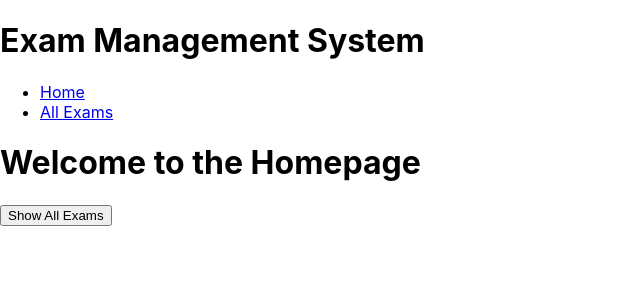
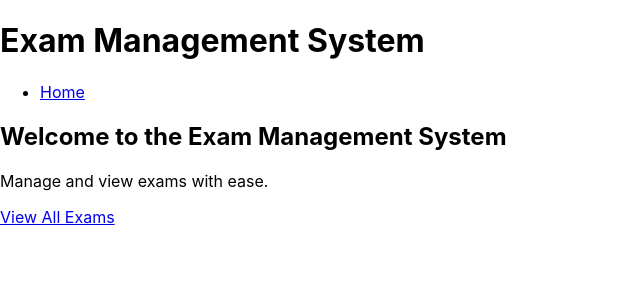
Before and after one commit to AdaamT/exam-management-app, a React (Create React App) app: page / in a window 1280 px wide. Shown: the top 300 px of the page, without its empty margins (0-640 px from the left). Built offline with nearby package versions, Linux system fonts and the light colour scheme.

Commit message:
homepage remade, errors gone

```diff
--- a/src/App.js
+++ b/src/App.js
@@ -1,6 +1,6 @@
 import React from "react";
 import { BrowserRouter as Router, Route, Link, Routes } from "react-router-dom";
-import Homepage from "./components/Homepage";
+import HomePage from "./components/HomePage";
 import ExamList from "./components/ExamList";
 
 function App() {
@@ -13,16 +13,11 @@ function App() {
             <li>
               <Link to="/">Home</Link>
             </li>
-            <li>
-              <Link to="/exams">All Exams</Link>
-            </li>
-            {/* Add more buttons for different pages */}
           </ul>
         </nav>
         <Routes>
-          <Route path="/" element={<Homepage />} />
+          <Route path="/" element={<HomePage />} />
           <Route path="/exams" element={<ExamList />} />
-          {/* Add more routes for different pages */}
         </Routes>
       </div>
     </Router>
--- a/src/components/HomePage.jsx
+++ b/src/components/HomePage.jsx
@@ -1,13 +1,14 @@
 import React from "react";
+import { Link } from "react-router-dom";
 
-const Homepage = () => {
-    return (
-      <div>
-        <h1>Welcome to the Homepage</h1>
-        <button>Show All Exams</button>
-        {/* Add other buttons for different pages later */}
-      </div>
-    );
-  };
+const HomePage = () => {
+  return (
+    <div>
+      <h2>Welcome to the Exam Management System</h2>
+      <p>Manage and view exams with ease.</p>
+      <Link to="/exams">View All Exams</Link>
+    </div>
+  );
+};
 
-  export default Homepage;
+export default HomePage;
```
